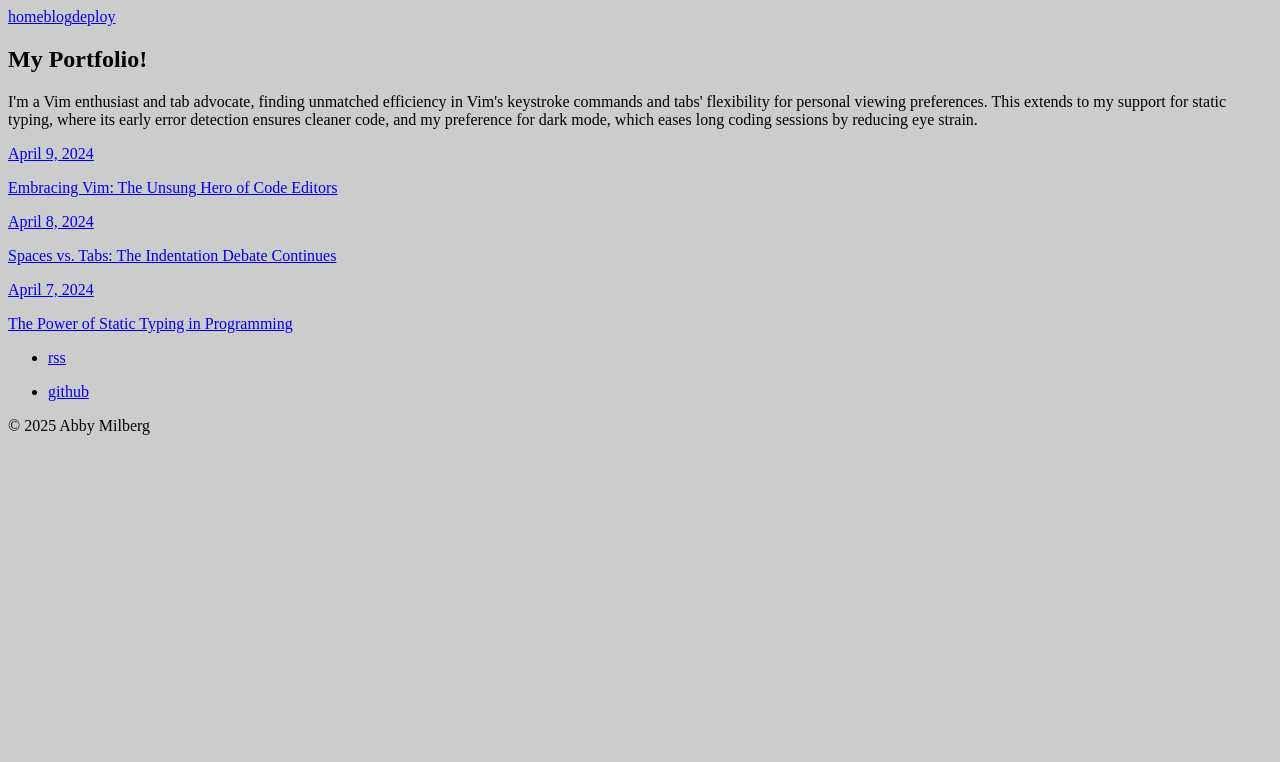
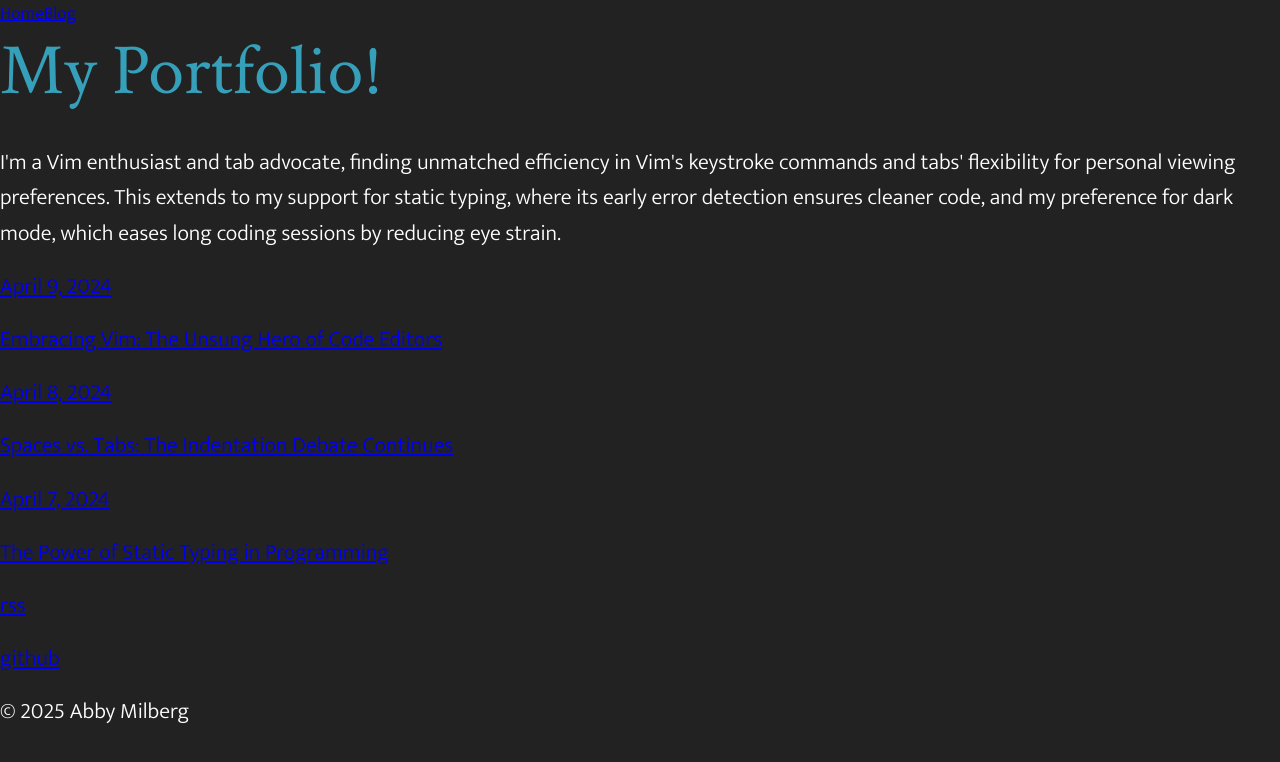
Before and after one commit to Abby805/abby-portfolio, a Next.js app: page / in a window 1280 px wide. Shown: the top 762 px of the page. Built offline with nearby package versions, Linux system fonts and the light colour scheme.

Commit message:
starting with some global styles

```diff
--- a/app/blog/posts/spaces-vs-tabs.mdx
+++ b/app/blog/posts/spaces-vs-tabs.mdx
@@ -8,9 +8,11 @@ The debate between using spaces and tabs for indentation in coding may seem triv
 
 Let's delve into the arguments for both sides and consider why this debate remains relevant in the software development world.
 
-## The Case for Spaces
+## Sample H2 The Case for Spaces
 
 Advocates for using spaces argue that it ensures consistent code appearance across different editors, tools, and platforms. Because a space is a universally recognized character with a consistent width, code indented with spaces will look the same no matter where it's viewed. This consistency is crucial for maintaining readability and avoiding formatting issues when code is shared between team members or published online.
+
+### Sample H3
 
 Additionally, some programming languages and style guides explicitly recommend spaces for indentation, suggesting a certain number of spaces (often two or four) per indentation level. Adhering to these recommendations can be essential for projects that aim for best practices in code quality and readability.
 
--- a/app/components/nav.tsx
+++ b/app/components/nav.tsx
@@ -2,13 +2,10 @@ import Link from 'next/link'
 
 const navItems = {
   '/': {
-    name: 'home',
+    name: 'Home',
   },
   '/blog': {
-    name: 'blog',
-  },
-  'https://vercel.com/templates/next.js/portfolio-starter-kit': {
-    name: 'deploy',
+    name: 'Blog',
   },
 }
 
--- a/app/global.css
+++ /dev/null
@@ -1,3 +0,0 @@
-body {
-  background: #ccc;
-}
--- a/app/layout.tsx
+++ b/app/layout.tsx
@@ -1,4 +1,4 @@
-import './global.css'
+import './styles/global.css'
 import type { Metadata } from 'next'
 import { Navbar } from './components/nav'
 import { Analytics } from '@vercel/analytics/react'
@@ -9,8 +9,8 @@ import { baseUrl } from './sitemap'
 export const metadata: Metadata = {
   metadataBase: new URL(baseUrl),
   title: {
-    default: 'Next.js Portfolio Starter',
-    template: '%s | Next.js Portfolio Starter',
+    default: 'Abby Milberg Portfolio',
+    template: '%s | Abby Milberg',
   },
   description: 'This is my portfolio.',
   openGraph: {
@@ -43,6 +43,7 @@ export default function RootLayout({
     <html
       lang="en"
     >
+      <head></head>
       <body>
         <main>
           <Navbar />
--- /dev/null
+++ b/app/styles/global.css
@@ -0,0 +1,122 @@
+/*
+  Global styles
+*/
+
+@import url('//fonts.googleapis.com/css?family=Crimson+Text|Mukta:300,700&display=swap');
+
+:root {
+  --c-gray-dk: #222;
+  --c-white: #fff;
+  --c-blue: #369fb9;
+
+  --font-serif: 'Crimson Text', serif;
+  --font-sans: 'Mukta', sans-serif;
+
+  --font-weight-normal: 400; /* The only serif weight */
+  --font-weight-light: 300; /* 'Normal' for sans */
+  --font-weight-bold: 700; /* Sans only */
+
+  --stage-max:  120rem;
+}
+
+*, *::before, *::after {
+  box-sizing: border-box;
+}
+
+* {
+  margin: 0;
+}
+
+html {
+  /* The old set-it-to-10px-so-I-can-calc-rems-in-my-head trick */
+  font-size: 62.5%;
+}
+
+body {
+  font-size: 1.8rem;
+  line-height: 1.6;
+  font-family: var(--font-sans);
+  font-weight: var(--font-weight-light);
+  background: var(--c-gray-dk);
+  color: var(--c-white);
+}
+
+img, picture, video, canvas, svg {
+  display: block;
+  max-width: 100%;
+  height: auto;
+}
+
+p, h1, h2, h3, h4, h5, h6 {
+  overflow-wrap: break-word;
+}
+
+p {
+  margin-bottom: 1.8rem;
+  text-wrap: pretty;
+}
+
+h1, h2, h3, h4, h5, h6 {
+  text-wrap: balance;
+}
+
+h1,
+h2 {
+  font-family: var(--font-serif);
+  font-weight: var(--font-weight-normal);
+}
+
+strong,
+b {
+  font-weight: var(--font-weight-bold);
+}
+
+h1 {
+  margin-bottom: 3rem;
+  font-size: 4.4rem;
+  line-height: 1.2;
+  color: var(--c-blue);
+}
+
+h2 {
+  margin-bottom: 2rem;
+  font-size: 3rem;
+  color: var(--c-blue);
+}
+
+h3 {
+  margin-bottom: 1.8rem;
+  font-size: 2rem;
+  font-family: var(--font-sans);
+  text-transform: uppercase;
+  font-weight: var(--font-weight-bold);
+  letter-spacing: 0.01em;
+  color: var(--c-white);
+}
+
+ul {
+  list-style-type:  none;
+}
+
+ul,
+li {
+  padding:  0;
+}
+
+@media (min-width: 768px) {
+  h1 {
+    font-size: 7.2rem;
+  }
+
+  h2 {
+    font-size: 4.8rem;
+  }
+
+  h3 {
+    font-size: 2.4rem;
+  }
+
+  p {
+    font-size: 2.2rem;
+  }
+}
```
